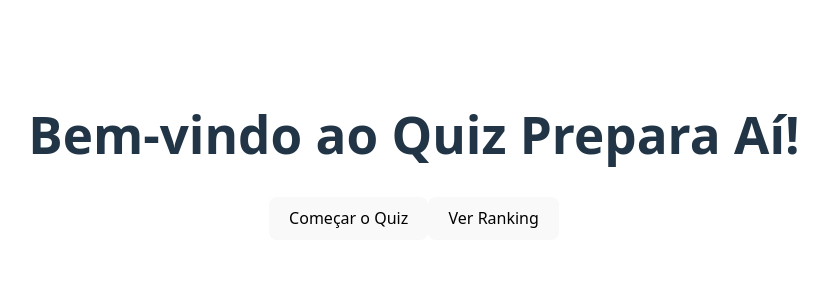
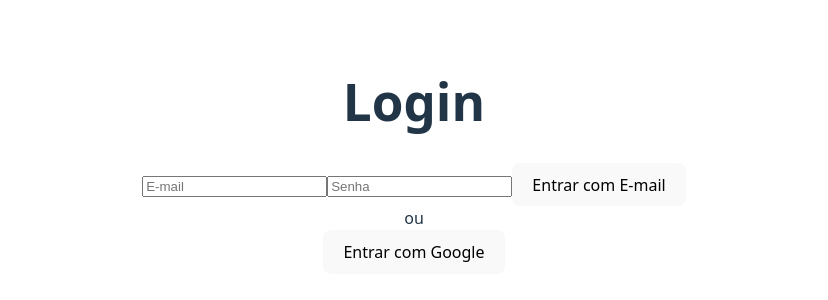
Before and after one commit to wsabor/preparai2025, a React (Vite) app in the folder frontend/: page / in a window 1280 px wide. Shown: the part 244-544 px from the top of the page, without its empty margins (226-1054 px from the left). Built offline with nearby package versions, Linux system fonts and the light colour scheme; no server answers.

Commit message:
botoes login e logout

```diff
--- a/frontend/package.json
+++ b/frontend/package.json
@@ -11,10 +11,11 @@
   },
   "dependencies": {
     "axios": "^1.8.4",
-    "firebase": "^11.6.0",
+    "firebase": "^11.6.1",
     "react": "^19.0.0",
     "react-dom": "^19.0.0",
-    "react-router-dom": "^7.5.0"
+    "react-firebase-hooks": "^5.1.1",
+    "react-router-dom": "^7.5.3"
   },
   "devDependencies": {
     "@eslint/js": "^9.21.0",
--- a/frontend/src/App.css
+++ b/frontend/src/App.css
@@ -60,3 +60,66 @@
 .botao-reiniciar:hover {
   background-color: #45a049;
 }
+
+.tela-inicial {
+  text-align: center;
+  margin-top: 50px;
+}
+
+.botao-iniciar {
+  margin-top: 20px;
+  padding: 12px 24px;
+  font-size: 16px;
+  background-color: #2196f3;
+  color: white;
+  border: none;
+  border-radius: 8px;
+  cursor: pointer;
+  transition: background-color 0.3s ease;
+}
+
+.botao-iniciar:hover {
+  background-color: #1976d2;
+}
+
+@media (max-width: 600px) {
+  .lista-opcoes {
+    grid-template-columns: 1fr;
+    /* apenas uma coluna no mobile */
+  }
+}
+
+.home-container {
+  text-align: center;
+}
+
+.std-button {
+  margin: 0 20px;
+  padding: 12px 24px;
+  font-size: 16px;
+  background-color: #acdfff;
+  color: rgb(0, 40, 199);
+  border: none;
+  border-radius: 8px;
+  padding: 12px 24px;
+  cursor: pointer;
+  transition: opacity 0.2s ease;
+}
+
+.std-button:hover {
+  opacity: 0.8;
+}
+
+.logout-button {
+  background-color: #e53935;
+  color: white;
+  border: none;
+  border-radius: 8px;
+  padding: 12px 24px;
+  cursor: pointer;
+  transition: opacity 0.2s ease;
+}
+
+.logout-button:hover {
+  opacity: 0.8;
+}
--- a/frontend/src/App.jsx
+++ b/frontend/src/App.jsx
@@ -1,15 +1,32 @@
 import { BrowserRouter as Router, Routes, Route } from "react-router-dom";
+import Login from "./pages/Login";
 import Home from "./pages/Home";
 import Quiz from "./pages/Quiz";
 import Ranking from "./pages/Ranking";
+import PrivateRoute from "./pages/PrivateRoute";
 import "./App.css";
 
 function App() {
   return (
     <Router>
       <Routes>
-        <Route path="/" element={<Home />} />
-        <Route path="/quiz" element={<Quiz />} />
+        <Route path="/" element={<Login />} />
+        <Route
+          path="/home"
+          element={
+            <PrivateRoute>
+              <Home />
+            </PrivateRoute>
+          }
+        />
+        <Route
+          path="/quiz"
+          element={
+            <PrivateRoute>
+              <Quiz />
+            </PrivateRoute>
+          }
+        />
         <Route path="/ranking" element={<Ranking />} />
       </Routes>
     </Router>
--- a/frontend/src/pages/Home.jsx
+++ b/frontend/src/pages/Home.jsx
@@ -1,17 +1,35 @@
-import { Link } from "react-router-dom";
+import { Link, useNavigate } from "react-router-dom";
+import { auth } from "../firebaseConfig";
+import { signOut } from "firebase/auth";
+import "../App.css";
 
-function Home() {
+export default function Home() {
+  const navigate = useNavigate();
+
+  const handleLogout = async () => {
+    try {
+      await signOut(auth);
+      navigate("/"); // Redireciona para a página de login
+    } catch (error) {
+      console.error("Erro ao fazer logout:", error);
+    }
+  };
+
   return (
-    <div>
+    <div className="home-container">
       <h1>Bem-vindo ao Quiz Prepara Aí!</h1>
-      <Link to="/quiz">
-        <button>Começar o Quiz</button>
-      </Link>
-      <Link to="/ranking">
-        <button>Ver Ranking</button>
-      </Link>
+      <p>Teste seus conhecimentos e se prepare para o ENEM!</p>
+      <div className="home-buttons">
+        <Link to="/quiz">
+          <button className="std-button">Começar o Quiz</button>
+        </Link>
+        <Link to="/ranking">
+          <button className="std-button">Ver Ranking</button>
+        </Link>
+        <button onClick={handleLogout} className="logout-button">
+          Sair
+        </button>
+      </div>
     </div>
   );
 }
-
-export default Home;
--- /dev/null
+++ b/frontend/src/pages/Login.jsx
@@ -0,0 +1,61 @@
+import { useState } from "react";
+import { signInWithEmailAndPassword, signInWithPopup } from "firebase/auth";
+import { auth, googleProvider } from "../firebaseConfig";
+import { useNavigate } from "react-router-dom";
+import "../App.css";
+
+export default function Login() {
+  const navigate = useNavigate();
+  const [email, setEmail] = useState("");
+  const [senha, setSenha] = useState("");
+  const [erro, setErro] = useState("");
+
+  // 3.1 — Login com e-mail/senha
+  const handleLoginEmailSenha = async (e) => {
+    e.preventDefault();
+    try {
+      await signInWithEmailAndPassword(auth, email, senha);
+      navigate("/home"); // redireciona ao sucesso
+    } catch {
+      setErro("Usuário ou senha inválidos.");
+    }
+  };
+
+  // 3.2 — Login com Google
+  const handleLoginGoogle = async () => {
+    try {
+      await signInWithPopup(auth, googleProvider);
+      navigate("/home");
+    } catch {
+      setErro("Erro ao fazer login com Google.");
+    }
+  };
+
+  return (
+    <div className="login-container">
+      <h1>Login</h1>
+      <form onSubmit={handleLoginEmailSenha} className="login-form">
+        <input
+          type="email"
+          placeholder="E-mail"
+          value={email}
+          onChange={(e) => setEmail(e.target.value)}
+          required
+        />
+        <input
+          type="password"
+          placeholder="Senha"
+          value={senha}
+          onChange={(e) => setSenha(e.target.value)}
+          required
+        />
+        {erro && <p className="erro">{erro}</p>}
+        <button type="submit">Entrar com E-mail</button>
+      </form>
+      <div className="divisor">ou</div>
+      <button onClick={handleLoginGoogle} className="google-button">
+        Entrar com Google
+      </button>
+    </div>
+  );
+}
--- /dev/null
+++ b/frontend/src/pages/PrivateRoute.jsx
@@ -0,0 +1,11 @@
+import { Navigate } from "react-router-dom";
+import { auth } from "../firebaseConfig"; // ← verifique este caminho
+import { useAuthState } from "react-firebase-hooks/auth";
+
+export default function PrivateRoute({ children }) {
+  const [user, loading] = useAuthState(auth);
+
+  if (loading) return <div>Carregando...</div>;
+  if (!user) return <Navigate to="/" />; // volta ao login
+  return children;
+}
```
Also changed, not shown: 1 other file (tests, documents, lock files or other folders).
